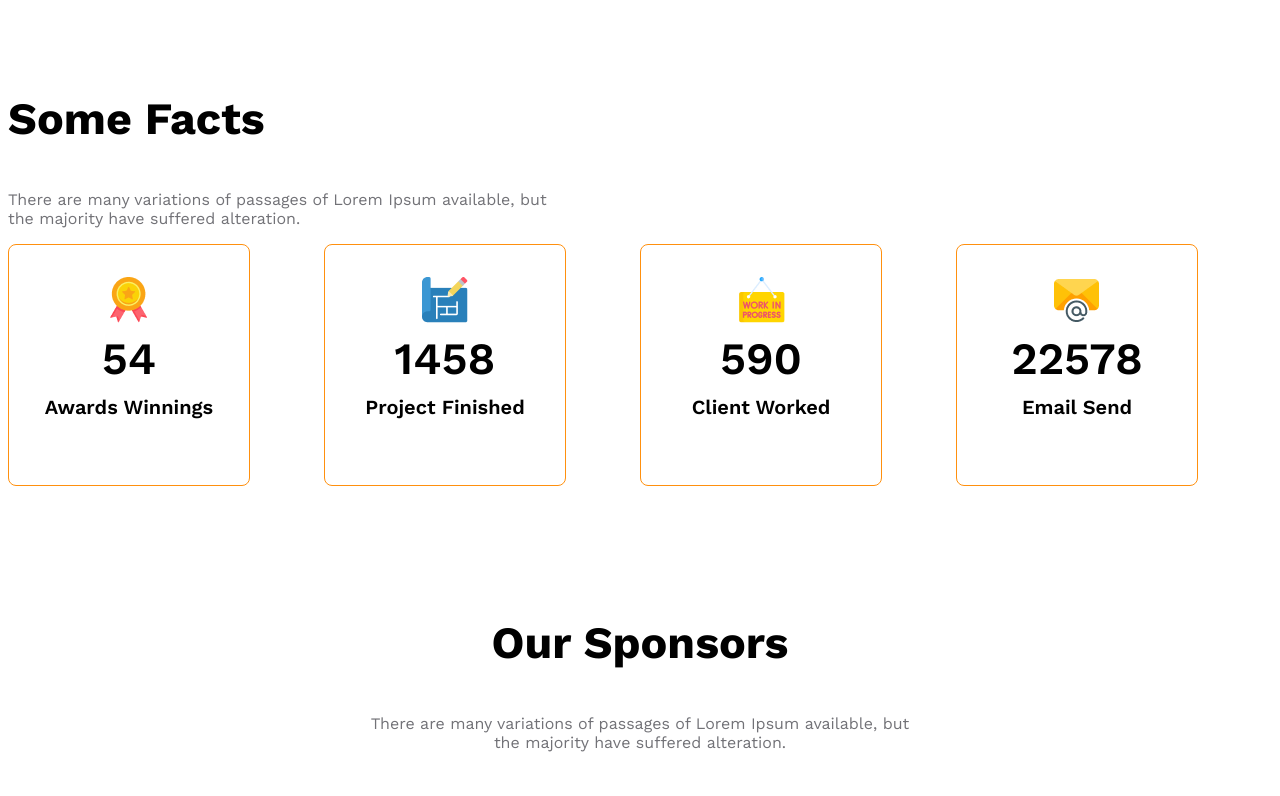
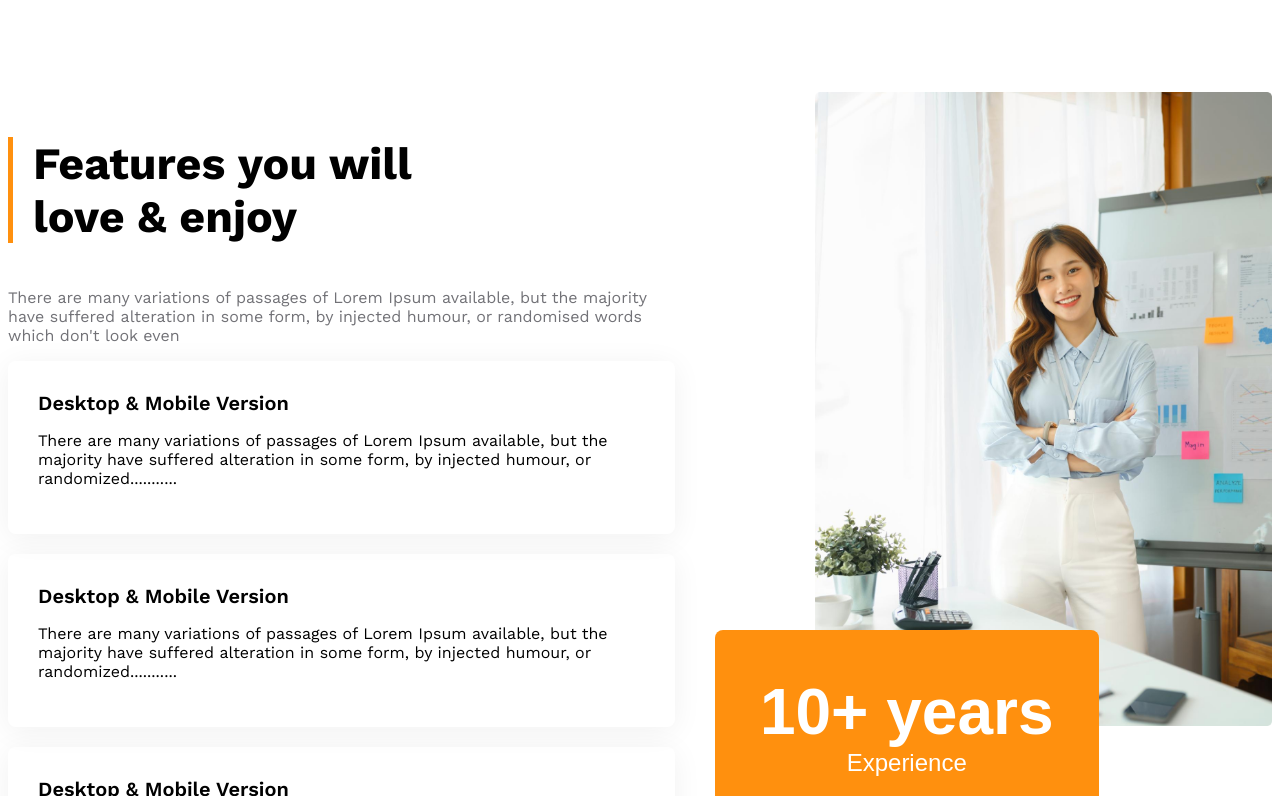
Before and after one commit to shaxahan/g3-architect-website, a plain HTML site: page index.html in a window 1280 px wide. Shown: the part 2060-2856 px from the top of the page. Drawn offline with nearby package versions, Linux system fonts and the light colour scheme.

Commit message:
final responsive

```diff
--- a/index.html
+++ b/index.html
@@ -73,6 +73,63 @@
           <button class="btn-primary">explore More</button>
         </div>
       </section>
+
+      <!-- feaures section start -->
+      <section class="features display-flex">
+        <div>
+          <h3 id="feature-section-title" class="section-title">
+            Features you will <br />
+            love & enjoy
+          </h3>
+          <p class="text-light-gray">
+            There are many variations of passages of Lorem Ipsum available, but
+            the majority have suffered alteration in some form, by injected
+            humour, or randomised words which don't look even
+          </p>
+          <!-- feature card container -->
+          <div class="feature-card">
+            <h4 class="feature-title">Desktop & Mobile Version</h4>
+            <p>
+              There are many variations of passages of Lorem Ipsum available,
+              but the majority have suffered alteration in some form, by
+              injected humour, or randomized...........
+            </p>
+          </div>
+          <div class="feature-card">
+            <h4 class="feature-title">Desktop & Mobile Version</h4>
+            <p>
+              There are many variations of passages of Lorem Ipsum available,
+              but the majority have suffered alteration in some form, by
+              injected humour, or randomized...........
+            </p>
+          </div>
+          <div class="feature-card">
+            <h4 class="feature-title">Desktop & Mobile Version</h4>
+            <p>
+              There are many variations of passages of Lorem Ipsum available,
+              but the majority have suffered alteration in some form, by
+              injected humour, or randomized...........
+            </p>
+          </div>
+          <div class="feature-card">
+            <h4 class="feature-title">Desktop & Mobile Version</h4>
+            <p>
+              There are many variations of passages of Lorem Ipsum available,
+              but the majority have suffered alteration in some form, by
+              injected humour, or randomized...........
+            </p>
+          </div>
+        </div>
+        <div class="featured-architect">
+          <img src="images/architect.png" alt="" />
+          <button id="experience-badge" class="btn-primary">
+            <span id="experience-year">10+ years</span>
+            <br />
+            <span>Experience</span>
+          </button>
+        </div>
+      </section>
+
       <!-- some facts -->
       <section>
         <h3 class="section-title">Some Facts</h3>
--- a/styles/architects.css
+++ b/styles/architects.css
@@ -109,8 +109,43 @@ main > section {
 #quick-list {
   font-weight: 500;
 }
+/* features section related styles */
+.features {
+  gap: 140px;
+}
+#feature-section-title {
+  border-left: 5px solid #ff900e;
+  padding-left: 20px;
+}
+.feature-card {
+  padding: 30px;
+  border-radius: 8px;
+  box-shadow: 0 4px 30px 0 rgba(0, 0, 0, 0.06);
+  margin-bottom: 20px;
+}
+.feature-card .feature-title {
+  font-weight: 600;
+  font-size: 1.25rem;
+  margin-top: 0px;
+  margin-bottom: 0px;
+}
+#experience-badge {
+  padding: 45px;
+  font-size: 1.5rem;
+  font-weight: 500;
+  margin-left: -100px;
+  margin-top: -100px;
+}
+#experience-year {
+  font-size: 4rem;
+  font-weight: 700;
+}
+.featured-architect img {
+  width: 100%;
+}
 
 /* some facts related styles */
+
 .facts-container {
   display: grid;
   grid-template-columns: repeat(4, 1fr);
@@ -158,7 +193,8 @@ main > section {
 @media screen and (max-width: 576px) {
   .navbar,
   .nav-links,
-  .teams {
+  .teams,
+  .features {
     flex-direction: column;
   }
   .team-img-container,
@@ -178,11 +214,16 @@ main > section {
   .our-features {
     margin-left: 20px;
   }
+  #experience-badge {
+    margin-top: 20px;
+    margin-left: 20px;
+  }
 }
 
 /* medium size device */
 @media screen and (min-width: 576px) and (max-width: 992px) {
-  .teams {
+  .teams,
+  .features {
     flex-direction: column;
   }
   .our-features {
@@ -194,4 +235,8 @@ main > section {
     gap: 50px;
     justify-items: center;
   }
+  #experience-badge {
+    margin-top: 20px;
+    margin-left: 20px;
+  }
 }
```
